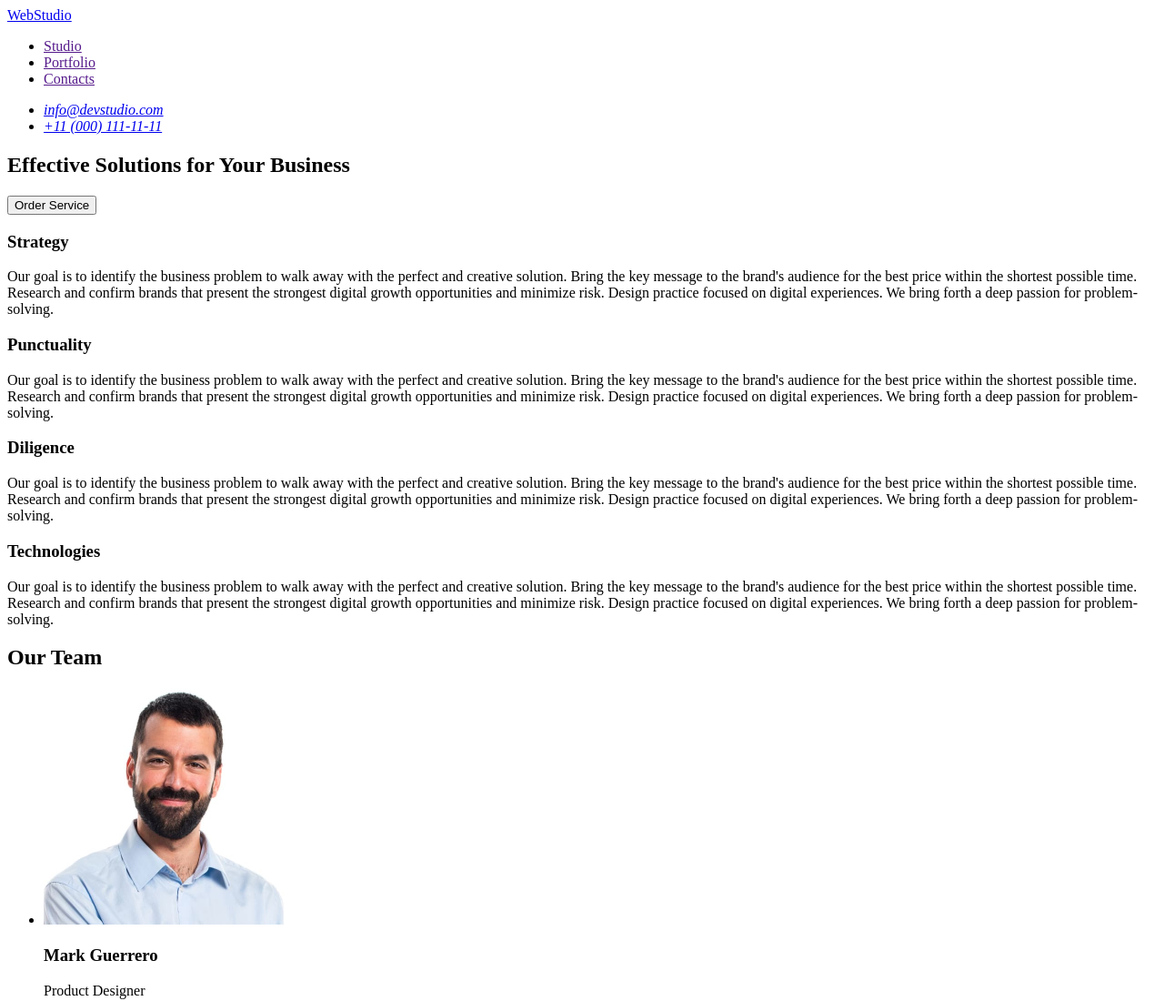
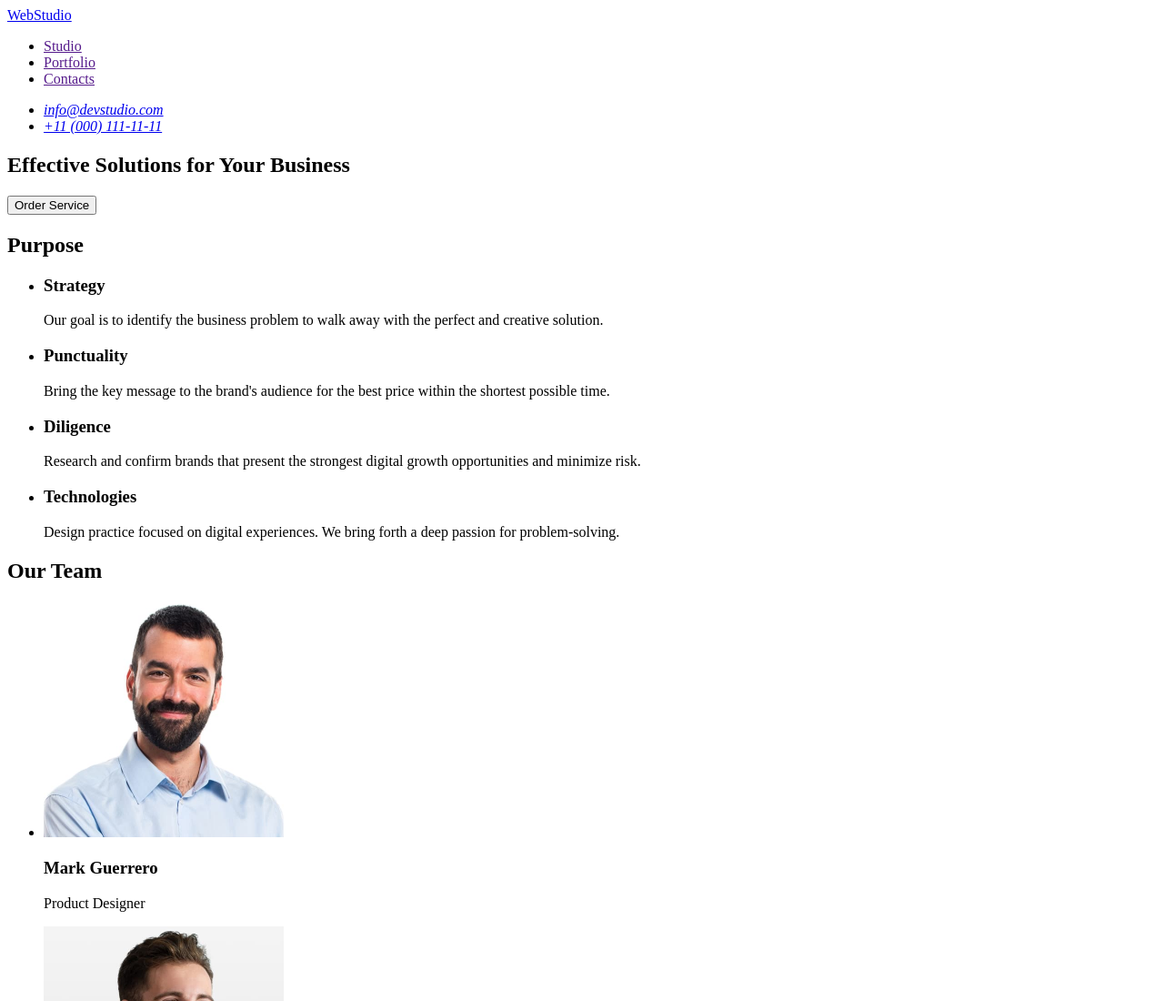
Before and after one commit to Yura-Chek/goit-markup-hw-01, a plain HTML site: page index.html in a window 1280 px wide. Shown: the top 1100 px of the page at 91% size. Drawn offline with Linux system fonts and the light colour scheme.

Commit message:
correction section 2 purpose

```diff
--- a/index.html
+++ b/index.html
@@ -30,42 +30,40 @@
       </section>
 
       <section>
+        <h2>Purpose</h2>
+        <ul>
+          <li>
             <h3>Strategy</h3>
             <p>
               Our goal is to identify the business problem to walk away with the
-          perfect and creative solution. Bring the key message to the brand's
-          audience for the best price within the shortest possible time.
-          Research and confirm brands that present the strongest digital growth
-          opportunities and minimize risk. Design practice focused on digital
-          experiences. We bring forth a deep passion for problem-solving.
+              perfect and creative solution.
             </p>
+          </li>
+
+          <li>
             <h3>Punctuality</h3>
             <p>
-          Our goal is to identify the business problem to walk away with the
-          perfect and creative solution. Bring the key message to the brand's
-          audience for the best price within the shortest possible time.
-          Research and confirm brands that present the strongest digital growth
-          opportunities and minimize risk. Design practice focused on digital
-          experiences. We bring forth a deep passion for problem-solving.
+              Bring the key message to the brand's audience for the best price
+              within the shortest possible time.
             </p>
+          </li>
+
+          <li>
             <h3>Diligence</h3>
             <p>
-          Our goal is to identify the business problem to walk away with the
-          perfect and creative solution. Bring the key message to the brand's
-          audience for the best price within the shortest possible time.
-          Research and confirm brands that present the strongest digital growth
-          opportunities and minimize risk. Design practice focused on digital
-          experiences. We bring forth a deep passion for problem-solving.
+              Research and confirm brands that present the strongest digital
+              growth opportunities and minimize risk.
             </p>
+          </li>
+
+          <li>
             <h3>Technologies</h3>
             <p>
-          Our goal is to identify the business problem to walk away with the
-          perfect and creative solution. Bring the key message to the brand's
-          audience for the best price within the shortest possible time.
-          Research and confirm brands that present the strongest digital growth
-          opportunities and minimize risk. Design practice focused on digital
-          experiences. We bring forth a deep passion for problem-solving.
+              Design practice focused on digital experiences. We bring forth a
+              deep passion for problem-solving.
             </p>
+          </li>
+        </ul>
       </section>
 
       <section>
```
Lines whose indentation alone changed are shown as unchanged.
